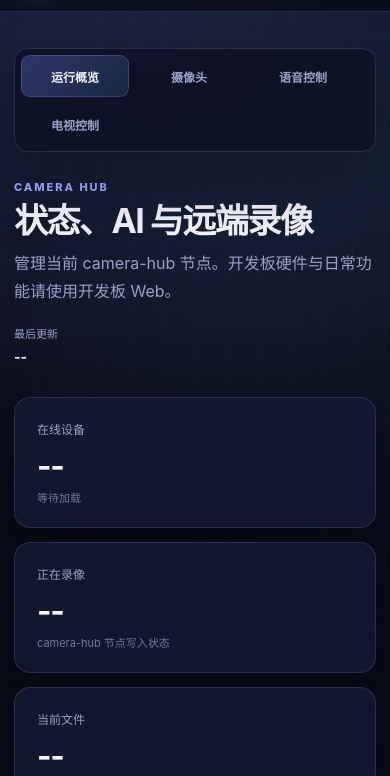
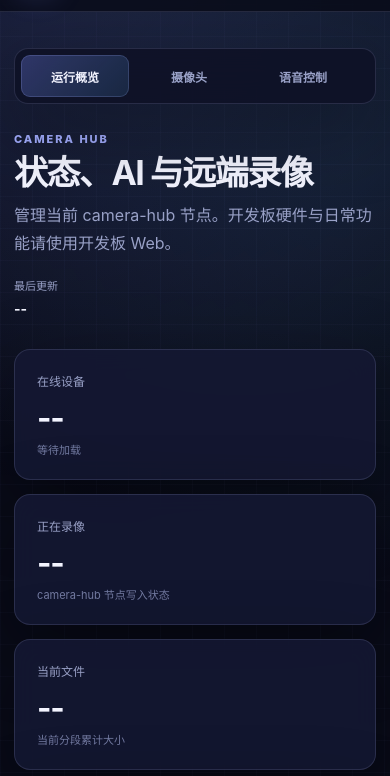
Before and after one commit to gengwenguan/camera-hub, a plain HTML site: page web/index.html in a window 390 px wide. Shown: the part 60-836 px from the top of the page. Drawn offline with Linux system fonts and the light colour scheme; no server answers.

Commit message:
Keep all main navigation items on one row
Replace the fixed six-column layout with automatic columns. Keep labels on one line and scroll the navigation horizontally at narrow widths, so TV control stays in the same row.

Deploy as Android 0.5.23. Browser checks at 1440, 1024, 768 and 390 pixels passed on the deployed MI6 page; the TV address field and control/guide links use the configured non-temporary IPv6.

```diff
--- a/web-src/static/style.css
+++ b/web-src/static/style.css
@@ -221,9 +221,12 @@ select {
     top: 84px;
     z-index: 15;
     display: grid;
-    grid-template-columns: repeat(6, minmax(0, 1fr));
+    grid-auto-flow: column;
+    grid-auto-columns: minmax(108px, 1fr);
     gap: 6px;
     max-width: 860px;
+    overflow-x: auto;
+    scrollbar-width: none;
     margin: 0 0 38px;
     padding: 6px;
     border: 1px solid var(--line);
@@ -239,6 +242,7 @@ select {
     border-radius: 9px;
     color: var(--muted);
     font-weight: 700;
+    white-space: nowrap;
     background: transparent;
 }
 
@@ -2923,10 +2927,7 @@ td.file-name {
     .section-nav {
         top: 70px;
         width: 100%;
-        grid-template-columns: repeat(6, minmax(108px, 1fr));
         margin-bottom: 28px;
-        overflow-x: auto;
-        scrollbar-width: none;
     }
 
     .section-nav button {
--- a/web/style.css
+++ b/web/style.css
@@ -221,9 +221,12 @@ select {
     top: 84px;
     z-index: 15;
     display: grid;
-    grid-template-columns: repeat(6, minmax(0, 1fr));
+    grid-auto-flow: column;
+    grid-auto-columns: minmax(108px, 1fr);
     gap: 6px;
     max-width: 860px;
+    overflow-x: auto;
+    scrollbar-width: none;
     margin: 0 0 38px;
     padding: 6px;
     border: 1px solid var(--line);
@@ -239,6 +242,7 @@ select {
     border-radius: 9px;
     color: var(--muted);
     font-weight: 700;
+    white-space: nowrap;
     background: transparent;
 }
 
@@ -2923,10 +2927,7 @@ td.file-name {
     .section-nav {
         top: 70px;
         width: 100%;
-        grid-template-columns: repeat(6, minmax(108px, 1fr));
         margin-bottom: 28px;
-        overflow-x: auto;
-        scrollbar-width: none;
     }
 
     .section-nav button {
```
Also changed, not shown: 1 other file.
